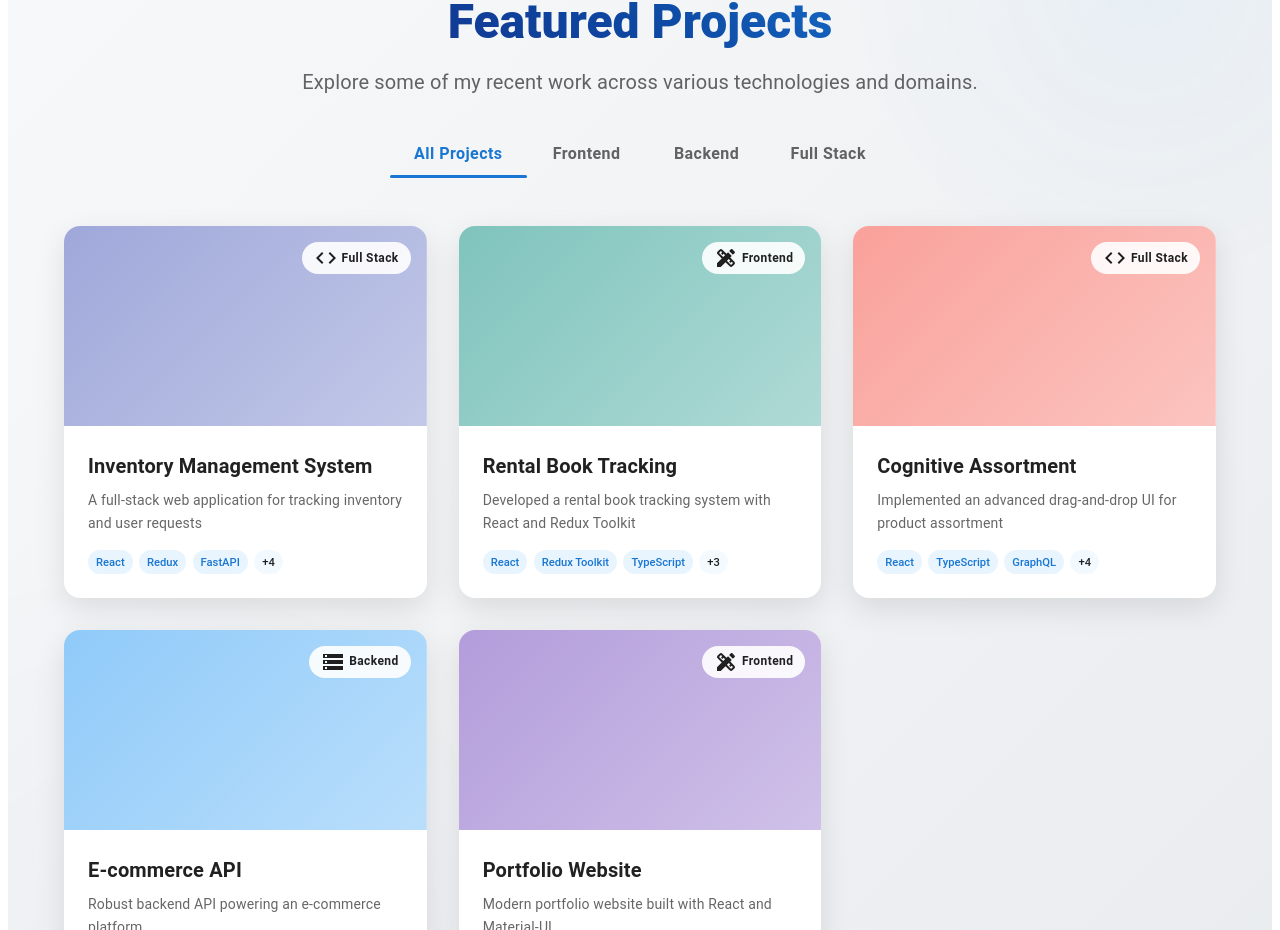
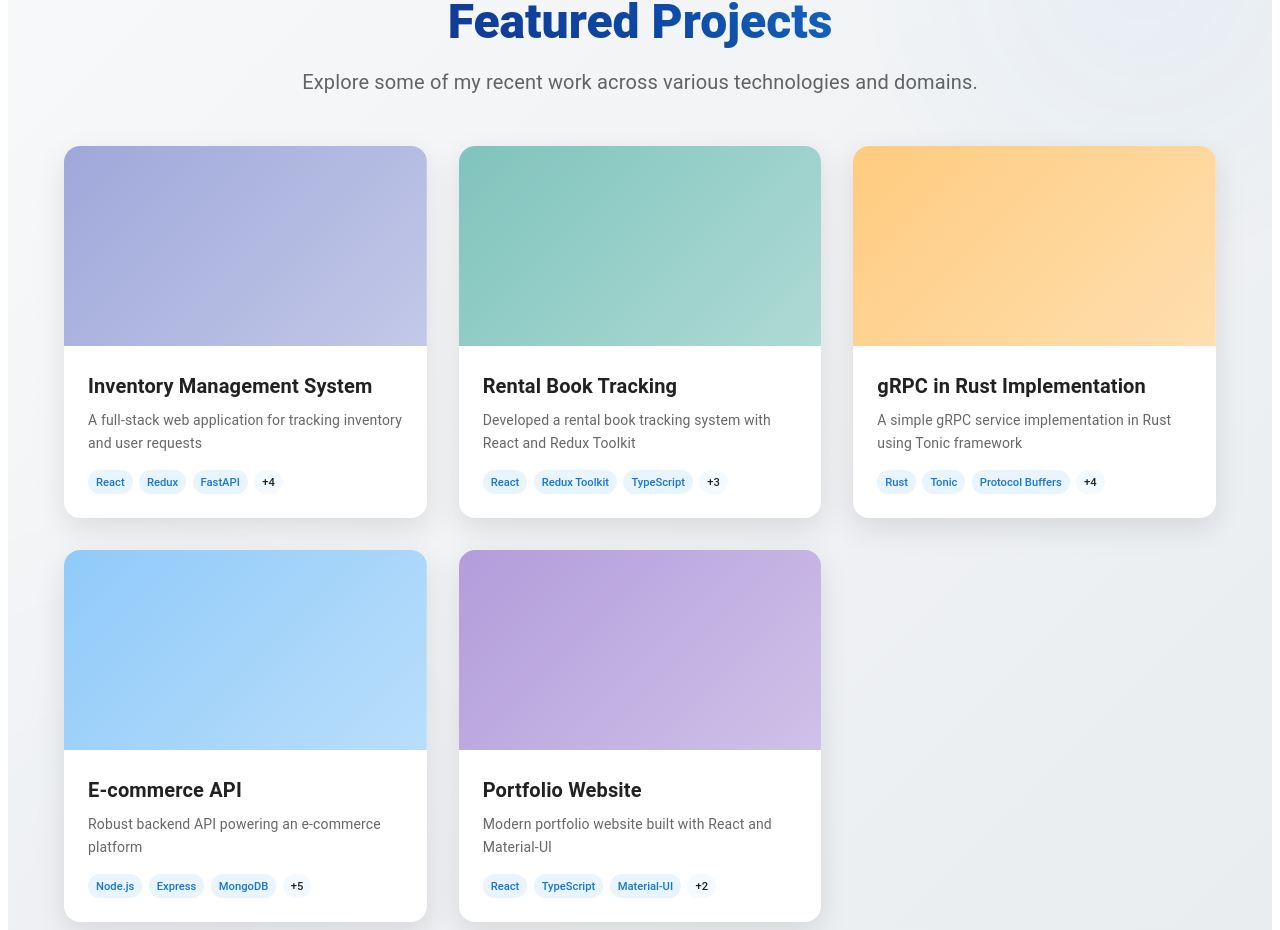
Before and after one commit to HemanthKrishna1/portfolio_code, a React (Vite) app: page / in a window 1280 px wide. Shown: the part 3194-4124 px from the top of the page. Built offline with nearby package versions, Linux system fonts and the light colour scheme.

Commit message:
Added new project

```diff
--- a/src/components/Projects.tsx
+++ b/src/components/Projects.tsx
@@ -14,20 +14,9 @@ import {
   DialogContent,
   DialogActions,
   IconButton,
-  Tabs,
-  Tab,
-  useTheme,
-  useMediaQuery,
   Fade,
 } from "@mui/material";
-import {
-  GitHub,
-  Language,
-  Close,
-  Code,
-  DesignServices,
-  Storage,
-} from "@mui/icons-material";
+import { GitHub, Close } from "@mui/icons-material";
 
 interface Project {
   id: number;
@@ -35,19 +24,14 @@ interface Project {
   shortDescription: string;
   fullDescription: string;
   image: string;
-  liveUrl?: string;
   githubUrl: string;
   technologies: string[];
-  category: "frontend" | "backend" | "fullstack";
   features: string[];
   color: string;
 }
 
 const Projects: React.FC = () => {
   const [selectedProject, setSelectedProject] = useState<Project | null>(null);
-  const [category, setCategory] = useState("all");
-  const theme = useTheme();
-  const isMobile = useMediaQuery(theme.breakpoints.down("sm"));
 
   const handleOpenProject = (project: Project) => {
     setSelectedProject(project);
@@ -55,10 +39,6 @@ const Projects: React.FC = () => {
 
   const handleCloseProject = () => {
     setSelectedProject(null);
-  };
-
-  const handleCategoryChange = (_: React.SyntheticEvent, newValue: string) => {
-    setCategory(newValue);
   };
 
   const projects: Project[] = [
@@ -72,7 +52,6 @@ const Projects: React.FC = () => {
       image:
         "https://via.placeholder.com/600x340/3f51b5/ffffff?text=Inventory+Management",
       githubUrl: "https://github.com/yourgithub/inventory-management",
-      liveUrl: "https://example.com/demo-inventory",
       technologies: [
         "React",
         "Redux",
@@ -82,7 +61,6 @@ const Projects: React.FC = () => {
         "JWT",
         "Material-UI",
       ],
-      category: "fullstack",
       features: [
         "Role-based access control system",
         "Real-time inventory tracking",
@@ -111,7 +89,6 @@ const Projects: React.FC = () => {
         "Express",
         "MongoDB",
       ],
-      category: "frontend",
       features: [
         "Book catalog with search and filter functionality",
         "Customer management system",
@@ -124,34 +101,32 @@ const Projects: React.FC = () => {
     },
     {
       id: 3,
-      title: "Cognitive Assortment",
+      title: "gRPC in Rust Implementation",
       shortDescription:
-        "Implemented an advanced drag-and-drop UI for product assortment",
+        "A simple gRPC service implementation in Rust using Tonic framework",
       fullDescription:
-        "Created a sophisticated drag-and-drop interface for a supply chain platform, allowing merchandisers to efficiently manage product assortments across multiple stores. The UI includes real-time updates, conflict resolution, and performance optimizations for handling large datasets. The backend integrates with complex business logic for inventory management and distribution planning.",
+        "Built a high-performance gRPC service in Rust using the Tonic framework. The service demonstrates modern microservices architecture with Protocol Buffers for efficient serialization, async runtime with Tokio, and environment-based configuration. Includes comprehensive testing setup with grpcurl and Postman integration for service validation.",
       image:
-        "https://via.placeholder.com/600x340/f44336/ffffff?text=Cognitive+Assortment",
-      githubUrl: "https://github.com/yourgithub/cognitive-assortment",
-      liveUrl: "https://example.com/demo-assortment",
+        "https://via.placeholder.com/600x340/ff9800/ffffff?text=gRPC+Service",
+      githubUrl: "https://github.com/yourgithub/grpc-hello-world",
       technologies: [
-        "React",
-        "TypeScript",
-        "GraphQL",
-        "Python",
-        "Django",
-        "PostgreSQL",
-        "Redis",
+        "Rust",
+        "Tonic",
+        "Protocol Buffers",
+        "Tokio",
+        "gRPC",
+        "Prost",
+        "Dotenv",
       ],
-      category: "fullstack",
       features: [
-        "Interactive drag-and-drop interface",
-        "Real-time collaboration features",
-        "Versioning and change history",
-        "Performance optimizations for large datasets",
-        "Advanced filtering and search capabilities",
-        "Visual analytics dashboard",
+        "High-performance gRPC service implementation",
+        "Protocol Buffers for efficient data serialization",
+        "Async runtime with Tokio for concurrent handling",
+        "Environment-based configuration management",
+        "Comprehensive testing with grpcurl and Postman",
+        "Clean project structure with proto definitions",
       ],
-      color: "#f44336",
+      color: "#ff9800",
     },
 
     {
@@ -173,7 +148,6 @@ const Projects: React.FC = () => {
         "Docker",
         "AWS",
       ],
-      category: "backend",
       features: [
         "Secure user authentication and authorization",
         "Product catalog with advanced search capabilities",
@@ -194,7 +168,6 @@ const Projects: React.FC = () => {
       image:
         "https://via.placeholder.com/600x340/673ab7/ffffff?text=Portfolio+Website",
       githubUrl: "https://github.com/yourgithub/portfolio",
-      liveUrl: "https://yourdomain.com",
       technologies: [
         "React",
         "TypeScript",
@@ -202,7 +175,6 @@ const Projects: React.FC = () => {
         "Framer Motion",
         "Netlify",
       ],
-      category: "frontend",
       features: [
         "Responsive design for all screen sizes",
         "Dark/light mode toggle",
@@ -215,43 +187,12 @@ const Projects: React.FC = () => {
     },
   ];
 
-  const filteredProjects = projects.filter((project) => {
-    if (category === "all") return true;
-    return project.category === category;
-  });
+  const filteredProjects = projects;
 
   const getProjectImage = (project: Project) => {
     return {
       backgroundImage: `linear-gradient(135deg, ${project.color}80 0%, ${project.color}50 100%)`,
     };
-  };
-
-  const getCategoryIcon = (categoryName: string) => {
-    switch (categoryName) {
-      case "frontend":
-        return <DesignServices />;
-      case "backend":
-        return <Storage />;
-      case "fullstack":
-        return <Code />;
-
-      default:
-        return <Code />;
-    }
-  };
-
-  const getCategoryLabel = (categoryName: string) => {
-    switch (categoryName) {
-      case "frontend":
-        return "Frontend";
-      case "backend":
-        return "Backend";
-      case "fullstack":
-        return "Full Stack";
-
-      default:
-        return categoryName;
-    }
   };
 
   return (
@@ -316,34 +257,6 @@ const Projects: React.FC = () => {
             Explore some of my recent work across various technologies and
             domains.
           </Typography>
-
-          <Box sx={{ mt: 4, display: "flex", justifyContent: "center" }}>
-            <Tabs
-              value={category}
-              onChange={handleCategoryChange}
-              variant={isMobile ? "scrollable" : "standard"}
-              scrollButtons="auto"
-              aria-label="project categories"
-              sx={{
-                "& .MuiTabs-indicator": {
-                  height: 3,
-                  borderRadius: 1.5,
-                },
-                "& .MuiTab-root": {
-                  textTransform: "none",
-                  fontWeight: 600,
-                  fontSize: "1rem",
-                  minWidth: isMobile ? "auto" : 120,
-                  px: isMobile ? 1 : 3,
-                },
-              }}
-            >
-              <Tab label="All Projects" value="all" />
-              <Tab label="Frontend" value="frontend" />
-              <Tab label="Backend" value="backend" />
-              <Tab label="Full Stack" value="fullstack" />
-            </Tabs>
-          </Box>
         </Box>
 
         <Grid container spacing={4}>
@@ -419,26 +332,6 @@ const Projects: React.FC = () => {
                         >
                           View Details
                         </Button>
-                      </Box>
-
-                      <Box
-                        sx={{
-                          position: "absolute",
-                          top: 16,
-                          right: 16,
-                          backgroundColor: "rgba(255,255,255,0.9)",
-                          borderRadius: 20,
-                          px: 1.5,
-                          py: 0.5,
-                          display: "flex",
-                          alignItems: "center",
-                          gap: 0.5,
-                        }}
-                      >
-                        {getCategoryIcon(project.category)}
-                        <Typography variant="caption" fontWeight={600}>
-                          {getCategoryLabel(project.category)}
-                        </Typography>
                       </Box>
                     </CardMedia>
                   </Box>
@@ -553,15 +446,6 @@ const Projects: React.FC = () => {
                     <Close />
                   </IconButton>
                 </Box>
-                <Chip
-                  icon={getCategoryIcon(selectedProject.category)}
-                  label={getCategoryLabel(selectedProject.category)}
-                  sx={{
-                    mt: 1,
-                    backgroundColor: "rgba(33, 150, 243, 0.1)",
-                    fontWeight: 500,
-                  }}
-                />
               </DialogTitle>
               <DialogContent dividers>
                 <Typography variant="body1" color="text.secondary" paragraph>
@@ -655,28 +539,6 @@ const Projects: React.FC = () => {
                 >
                   View on GitHub
                 </Button>
-                {selectedProject.liveUrl && (
-                  <Button
-                    variant="contained"
-                    color="primary"
-                    startIcon={<Language />}
-                    href={selectedProject.liveUrl}
-                    target="_blank"
-                    sx={{
-                      borderRadius: 30,
-                      px: 3,
-                      py: 1,
-                      fontWeight: 600,
-                      textTransform: "none",
-                      boxShadow: "0 4px 12px rgba(33, 150, 243, 0.2)",
-                      "&:hover": {
-                        boxShadow: "0 8px 15px rgba(33, 150, 243, 0.3)",
-                      },
-                    }}
-                  >
-                    Live Demo
-                  </Button>
-                )}
               </DialogActions>
             </>
           )}
```
